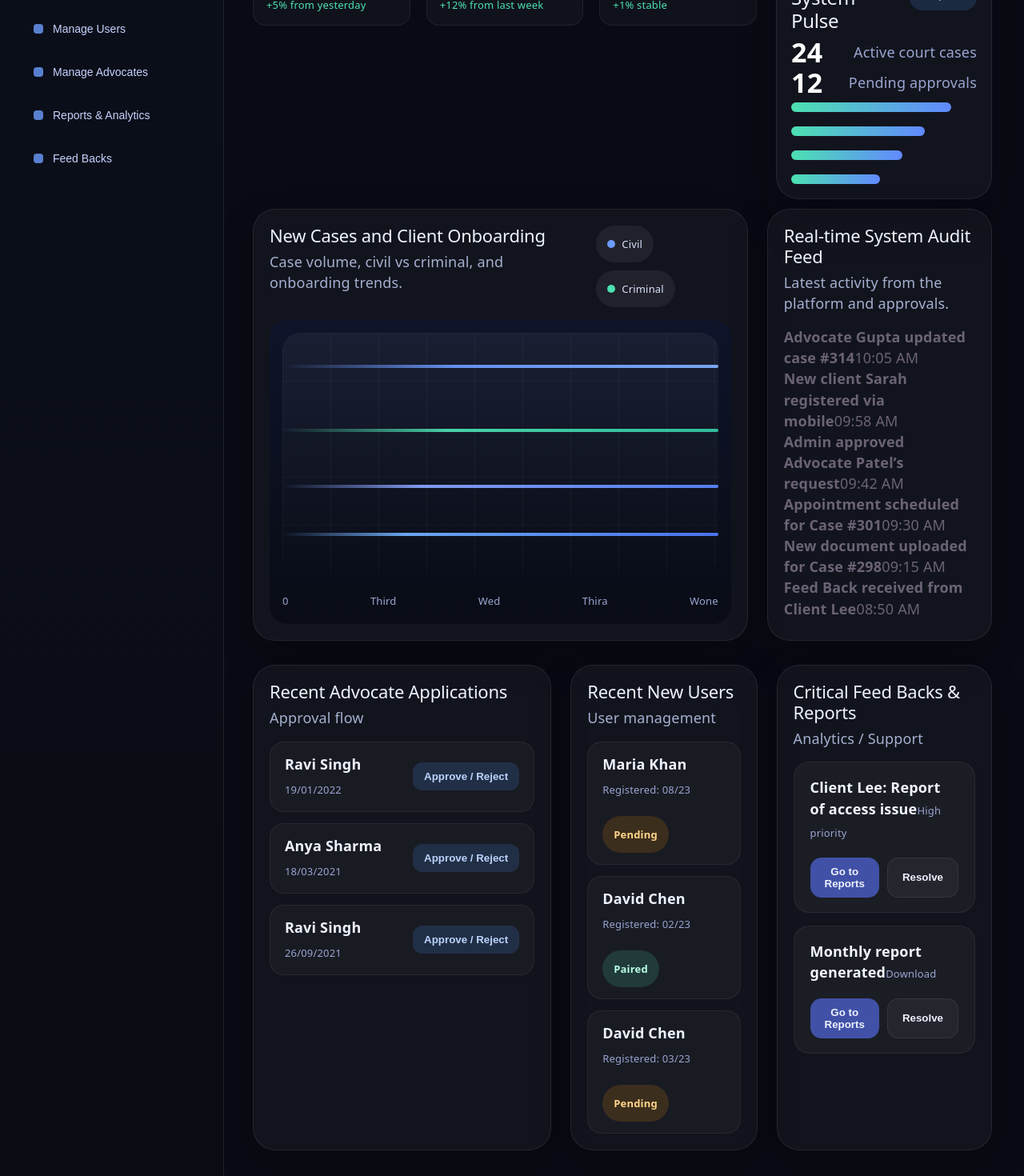
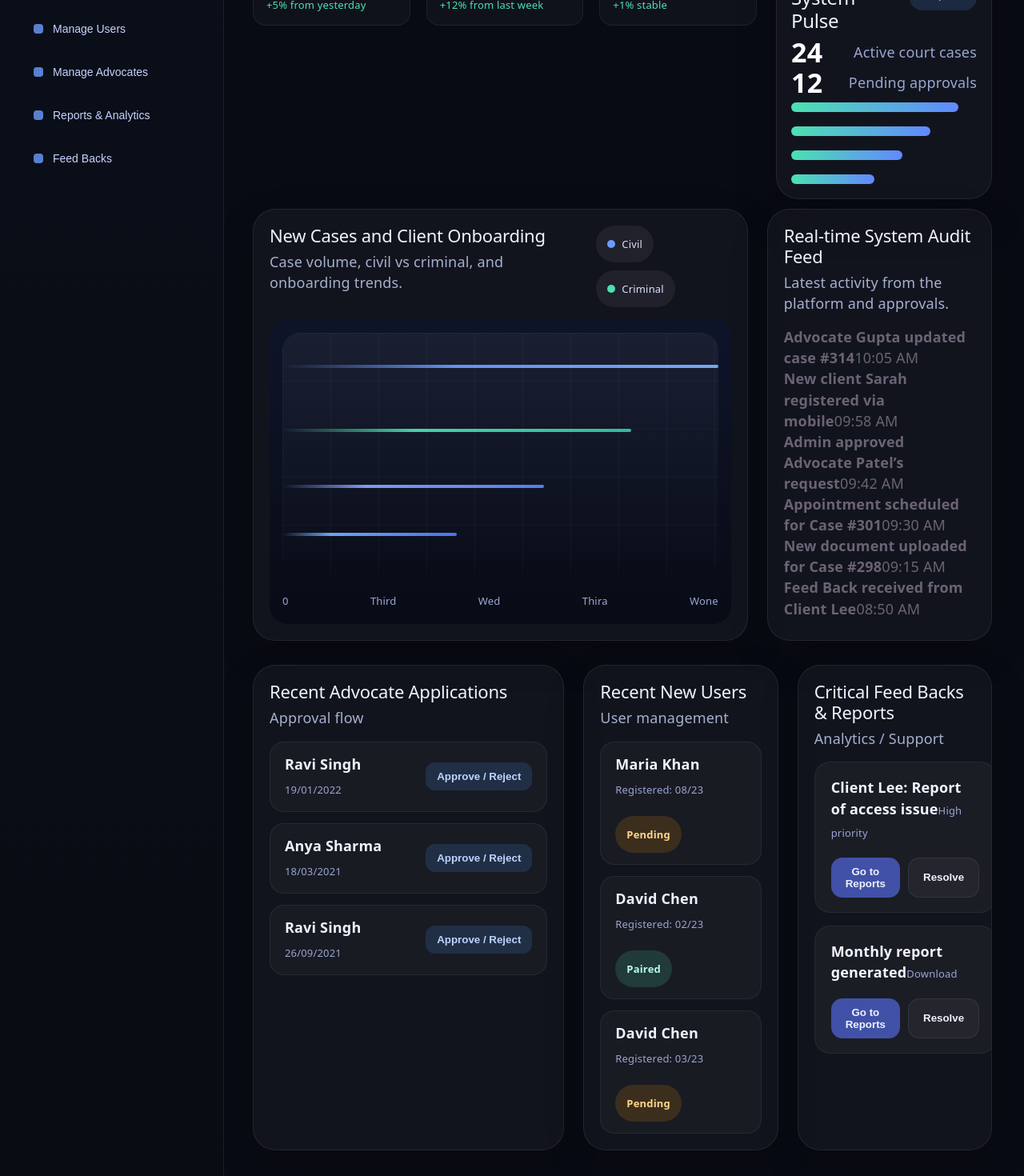
Before and after one commit to karuppsamy-k/Legal24, a React (Vite) app: page / in a window 1280 px wide. Shown: the part 210-1680 px from the top of the page at 80% size. Built offline with nearby package versions, Linux system fonts and the light colour scheme.

Commit message:
animation changes

```diff
--- a/src/features/dashboard/DashboardPage.jsx
+++ b/src/features/dashboard/DashboardPage.jsx
@@ -57,10 +57,11 @@ export default function DashboardPage({ onNavigate }) {
           </div>
         </div>
         <nav className="sidebar-nav">
-          {navItems.map((item) => (
+          {navItems.map((item, index) => (
             <button
               key={item.id}
-              className={`nav-item${item.active ? ' active' : ''}`}
+              className={`nav-item${item.active ? ' active' : ''} fade-up`}
+              style={{ animationDelay: `${index * 0.05}s` }}
               type="button"
               onClick={() => handleNavClick(item.id)}
             >
@@ -85,7 +86,7 @@ export default function DashboardPage({ onNavigate }) {
             <h1>Welcome back, Admin</h1>
           </div>
           <div className="topbar-actions">
-            <button type="button" className="icon-button">🔔</button>
+            <button type="button" className="icon-button notification-bell">🔔</button>
             <button type="button" className="icon-button">⚙️</button>
             <button type="button" className="profile-button">Profile</button>
           </div>
@@ -162,8 +163,12 @@ export default function DashboardPage({ onNavigate }) {
               </div>
             </div>
             <div className="feed-list">
-              {auditFeed.map((item) => (
-                <div key={item.time + item.title} className="feed-item">
+              {auditFeed.map((item, index) => (
+                <div
+                  key={item.time + item.title}
+                  className="feed-item fade-up"
+                  style={{ animationDelay: `${0.4 + index * 0.08}s` }}
+                >
                   <span className={`feed-dot ${item.accent}`} />
                   <div>
                     <strong>{item.title}</strong>
--- a/src/features/dashboard/dashboard.css
+++ b/src/features/dashboard/dashboard.css
@@ -754,51 +754,120 @@
 .delay-3 {
   animation-delay: 0.24s;
 }
-
-.delay-4 {
-  animation-delay: 0.32s;
-}
-
-.delay-5 {
-  animation-delay: 0.4s;
-}
-
 @keyframes fadeUp {
   from {
     opacity: 0;
     transform: translateY(18px);
+    filter: blur(4px);
   }
-
   to {
     opacity: 1;
     transform: translateY(0);
+    filter: blur(0);
   }
 }
 
-.slide-in-top {
-  animation: slideInTop 0.9s ease both;
+@keyframes growWidth {
+  from { width: 0; }
+  to { width: var(--target-width); }
 }
 
-@keyframes fadeUp {
+
+
+@keyframes bellRing {
+  0%, 100% { transform: rotate(0); }
+  20%, 60% { transform: rotate(15deg); }
+  40%, 80% { transform: rotate(-15deg); }
+}
+
+@keyframes slideInLeft {
+  from { opacity: 0; transform: translateX(-30px); }
+  to { opacity: 1; transform: translateX(0); }
+}
+
+.sidebar { animation: slideInLeft 0.8s cubic-bezier(0.16, 1, 0.3, 1) both; }
+
+.summary-bar, .chart-line {
+  animation: growWidth 1.2s cubic-bezier(0.16, 1, 0.3, 1) both;
+}
+
+.bar-1 { --target-width: 90%; }
+.bar-2 { --target-width: 75%; }
+.bar-3 { --target-width: 60%; }
+.bar-4 { --target-width: 45%; }
+
+.chart-line-1 { --target-width: 100%; }
+.chart-line-2 { --target-width: 80%; }
+.chart-line-3 { --target-width: 60%; }
+.chart-line-4 { --target-width: 40%; }
+
+.notification-bell { animation: bellRing 1s ease 1s 2; }
+
+/* Shimmer Container Removed */
+.panel, .overview-summary {
+  position: relative;
+  overflow: hidden;
+}
+
+@keyframes slideInRight {
   from {
     opacity: 0;
-    transform: translateY(18px);
+    transform: translateX(18px);
   }
-
   to {
     opacity: 1;
-    transform: translateY(0);
+    transform: translateX(0);
   }
 }
 
-@keyframes slideInTop {
-  from {
-    opacity: 0;
-    transform: translateY(-18px);
-  }
+@keyframes pulse {
+  0% { box-shadow: 0 0 0 0 rgba(76, 225, 177, 0.4); }
+  70% { box-shadow: 0 0 0 8px rgba(76, 225, 177, 0); }
+  100% { box-shadow: 0 0 0 0 rgba(76, 225, 177, 0); }
+}
 
-  to {
-    opacity: 1;
-    transform: translateY(0);
-  }
+.fade-up { animation: fadeUp 0.8s cubic-bezier(0.16, 1, 0.3, 1) both; }
+.slide-in-right { animation: slideInRight 0.8s cubic-bezier(0.16, 1, 0.3, 1) both; }
+
+.delay-1 { animation-delay: 0.1s; }
+.delay-2 { animation-delay: 0.2s; }
+.delay-3 { animation-delay: 0.3s; }
+.delay-4 { animation-delay: 0.4s; }
+.delay-5 { animation-delay: 0.5s; }
+
+/* Interactive Hover Effects */
+.panel, .stat-card, .overview-summary {
+  transition: transform 0.4s cubic-bezier(0.16, 1, 0.3, 1),
+              background 0.4s cubic-bezier(0.16, 1, 0.3, 1),
+              border-color 0.4s cubic-bezier(0.16, 1, 0.3, 1),
+              box-shadow 0.4s cubic-bezier(0.16, 1, 0.3, 1);
 }
+
+.panel:hover, .overview-summary:hover {
+  transform: translateY(-4px);
+  background: rgba(255, 255, 255, 0.06);
+  border-color: rgba(255, 255, 255, 0.12);
+  box-shadow: 0 20px 40px rgba(0, 0, 0, 0.25);
+}
+
+.sidebar-item {
+  transition: all 0.3s cubic-bezier(0.16, 1, 0.3, 1);
+}
+
+.sidebar-item:hover {
+  background: rgba(255, 255, 255, 0.05);
+  transform: translateX(4px);
+}
+
+.feed-item {
+  transition: background 0.3s ease, transform 0.3s ease;
+}
+
+.feed-item:hover {
+  background: rgba(255, 255, 255, 0.03);
+  transform: translateX(4px);
+}
+
+.feed-dot.green {
+  animation: pulse 2s infinite;
+}
--- a/src/shared/components/organisms/StatCard.jsx
+++ b/src/shared/components/organisms/StatCard.jsx
@@ -1,6 +1,6 @@
 export default function StatCard({ title, value, detail, badge }) {
   return (
-    <div className="stat-card">
+    <div className="stat-card fade-up">
       <div className="stat-card-top">
         <span className="stat-card-title">{title}</span>
         {badge && <span className="stat-card-badge">{badge}</span>}
```
